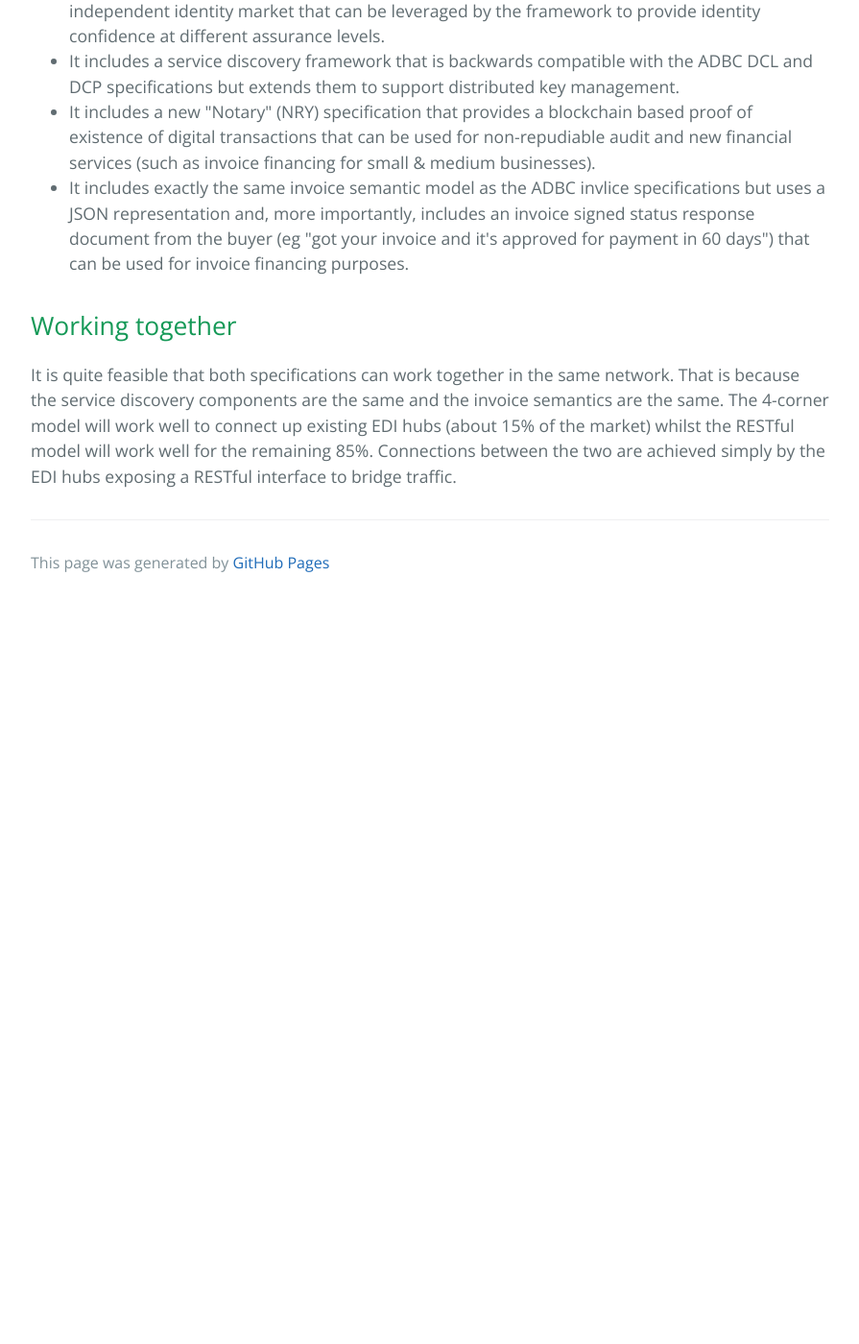
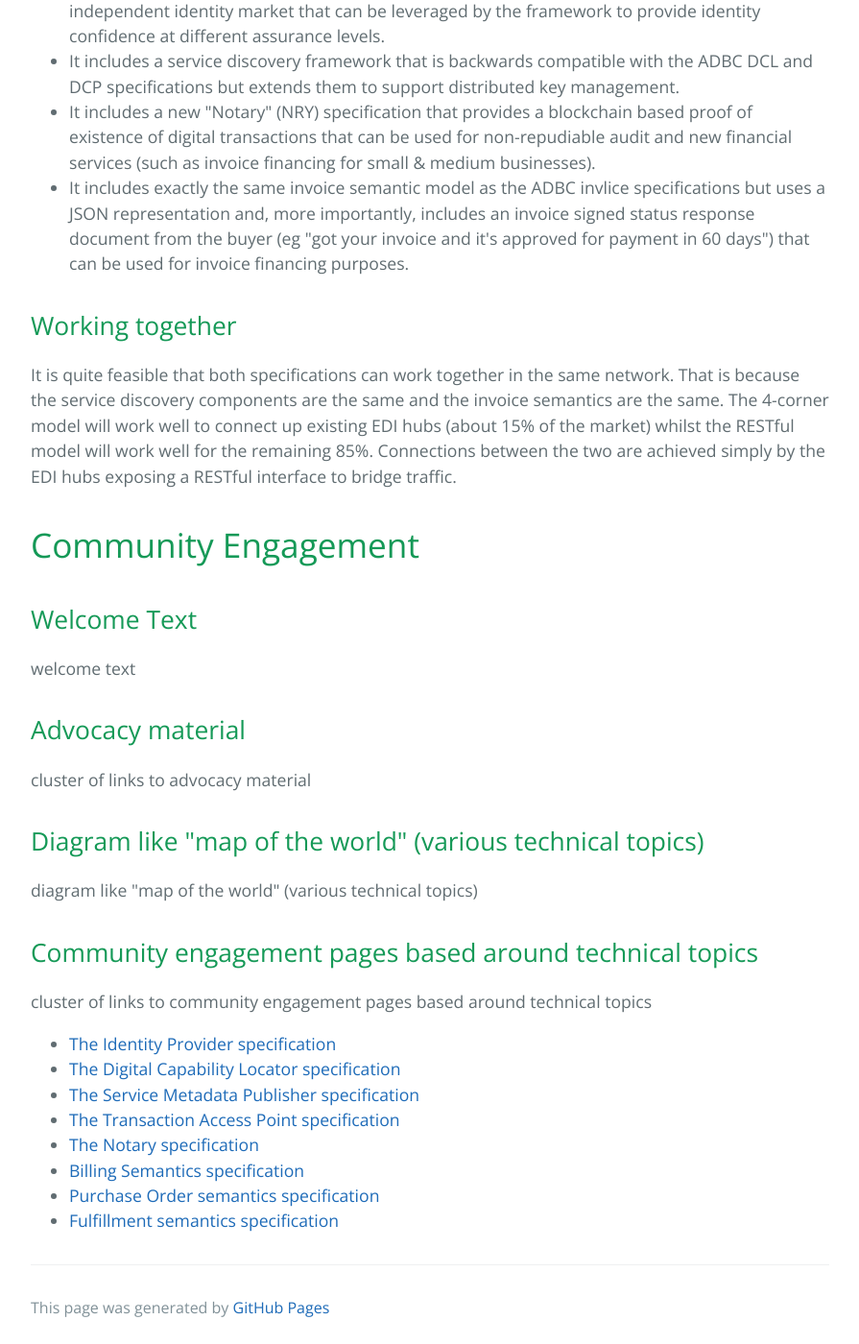
Before and after one commit to ausdigital/ausdigital.github.io, a Jekyll site: the page built from index.html, in a window 1280 px wide and 1400 px high, scrolled down 10231 px. Shown: the whole window at 96% size, without its empty margins (192-1087 px from the left). Built offline with Jekyll 4.4.1, drawn with Linux system fonts in a browser that asks for light colours; before the commit the page ends 10861 px from its top, so only the background shows below that.

Commit message:
refactor detailed community engagement pages out of the home page

```diff
--- a/css/stylesheet.css
+++ b/css/stylesheet.css
@@ -59,6 +59,8 @@ a {
   background-color: #159957;
   background-image: linear-gradient(120deg, #155799, #159957); }
 
+
+
 @media screen and (min-width: 64em) {
   .page-header {
     padding: 5rem 6rem; } }
@@ -70,6 +72,24 @@ a {
 @media screen and (max-width: 42em) {
   .page-header {
     padding: 2rem 1rem; } }
+
+.detail-page-header {
+    color: #fff;
+    text-align: center;
+    background-color: #159957;
+    background-image: linear-gradient(120deg, #155799, #159957); }
+
+@media screen and (min-width: 64em) {
+    .detail-page-header  {
+        padding: 0.75rem 0.75rem; } }
+
+@media screen and (min-width: 42em) and (max-width: 64em) {
+    .detail-page-header  {
+        padding: 0.75rem 0.75rem; } }
+
+@media screen and (max-width: 42em) {
+    .detail-page-header {
+        padding: 0.75rem 0.75rem; } }
 
 .project-name {
   margin-top: 0;
--- a/index.html
+++ b/index.html
@@ -443,3 +443,39 @@ layout: default
     <a id="working-together" class="anchor" href="#working-together" aria-hidden="true"><span aria-hidden="true" class="octicon octicon-link"></span></a>Working together</h2>
 
 <p>It is quite feasible that both specifications can work together in the same network.  That is because the service discovery components are the same and the invoice semantics are the same.  The 4-corner model will work well to connect up existing EDI hubs (about 15% of the market) whilst the RESTful model will work well for the remaining 85%.  Connections between the two are achieved simply by the EDI hubs exposing a RESTful interface to bridge traffic.</p>
+
+
+<h1>
+    <a id="community-engagement" class="anchor" href="community-engagemen" aria-hidden="true"><span aria-hidden="true" class="octicon octicon-link"></span></a>Community Engagement
+</h1>
+
+<h2>
+    <a href="#" aria-hidden="true"><span aria-hidden="true" class="octicon octicon-link"></span></a>Welcome Text</h2>
+
+<p>welcome text</p>
+
+<h2>
+    <a href="#" aria-hidden="true"><span aria-hidden="true" class="octicon octicon-link"></span></a>Advocacy material</h2>
+
+<p>cluster of links to advocacy material</p>
+
+<h2>
+    <a href="#" class="anchor" href="#ce-welcome-text" aria-hidden="true"><span aria-hidden="true" class="octicon octicon-link"></span></a>Diagram like "map of the world" (various technical topics)</h2>
+
+<p>diagram like "map of the world" (various technical topics)</p>
+
+<h2>
+    <a href="#" class="anchor" href="#ce-w" aria-hidden="true"><span aria-hidden="true" class="octicon octicon-link"></span></a>Community engagement pages based around technical topics</h2>
+
+<p>cluster of links to community engagement pages based around technical topics </p>
+
+<ul>
+    <li><a href="identity-provider">The Identity Provider specification</a></li>
+    <li><a href="digital-capability-locator">The Digital Capability Locator specification</a></li>
+    <li><a href="service-metadata-publisher">The Service Metadata Publisher specification</a></li>
+    <li><a href="transaction-access-point">The Transaction Access Point specification</a></li>
+    <li><a href="notary">The Notary specification</a></li>
+    <li><a href="billing-semantics">Billing Semantics specification</a></li>
+    <li><a href="purchase-order-semantics">Purchase Order semantics specification</a></li>
+    <li><a href="fulfillment-semantics">Fulfillment semantics specification</a></li>
+</ul>
```
Also changed, not shown: _includes/header-detail-pages.html (added, +9 -0 lines), _layouts/page.html (added, +17 -0 lines), pages/billing-semantics.md (added, +15 -0 lines), pages/digital-capability-locator.md (added, +15 -0 lines), pages/fulfillment-semantics.md (added, +9 -0 lines), pages/identity-provider.md (added, +15 -0 lines), pages/notary.md (added, +15 -0 lines), pages/purchase-order-semantics.md (added, +9 -0 lines), pages/service-metadata-publisher.md (added, +15 -0 lines), pages/transaction-access-point.md (added, +15 -0 lines).
